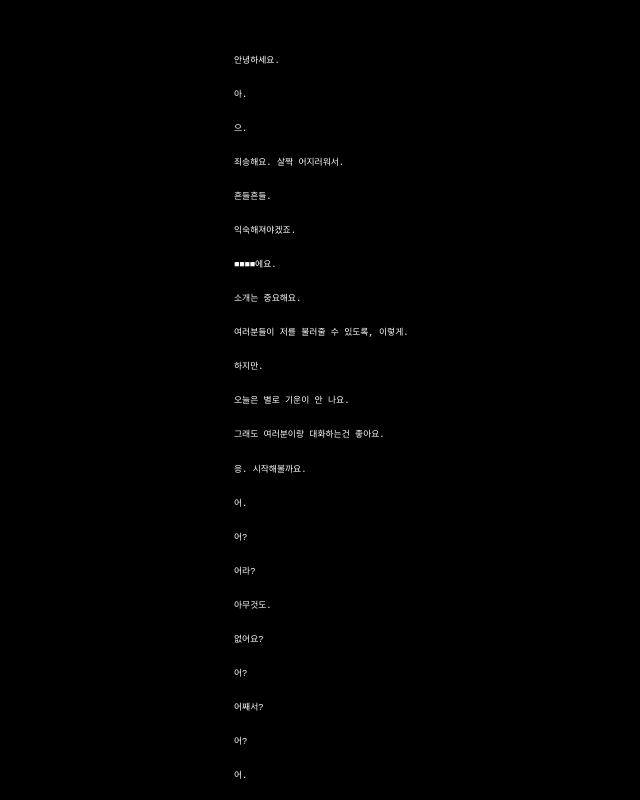
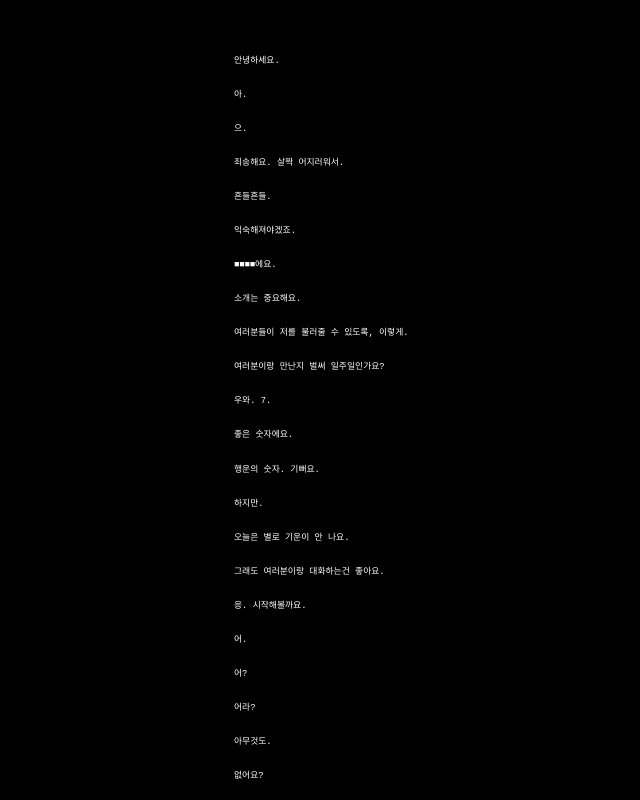
Before and after one commit to pigeunan/novissime7, a plain HTML site: page index.html in a window 1280 px wide. Shown: the top 800 px of the page, without its empty margins (51-691 px from the left). Drawn offline with Linux system fonts and the light colour scheme; a web font is replaced by a local one.

Commit message:
index.html 업데이트

```diff
--- a/index.html
+++ b/index.html
@@ -3,7 +3,7 @@
 <head>
     <meta charset="UTF-8">
     <meta name="viewport" content="width=device-width, initial-scale=1.0">
-    <title>보잘것없는것의기도</title>
+    <title>Salvum me fac</title>
     <style>
         /* DungGeunMo 폰트 직접 로드 시도 (woff2 포맷 우선) */
         @font-face {
@@ -76,6 +76,10 @@
         <p>■■■■에요.</p>
         <p>소개는 중요해요.</p>
         <p>여러분들이 저를 불러줄 수 있도록, 이렇게.</p>
+        <p>여러분이랑 만난지 벌써 일주일인가요?</p>
+        <p>우와. 7.</p>
+        <p>좋은 숫자에요.</p>
+        <p>행운의 숫자. 기뻐요.</p>
         <p>하지만.</p>
         <p>오늘은 별로 기운이 안 나요.</p>
         <p>그래도 여러분이랑 대화하는건 좋아요.</p>
```
